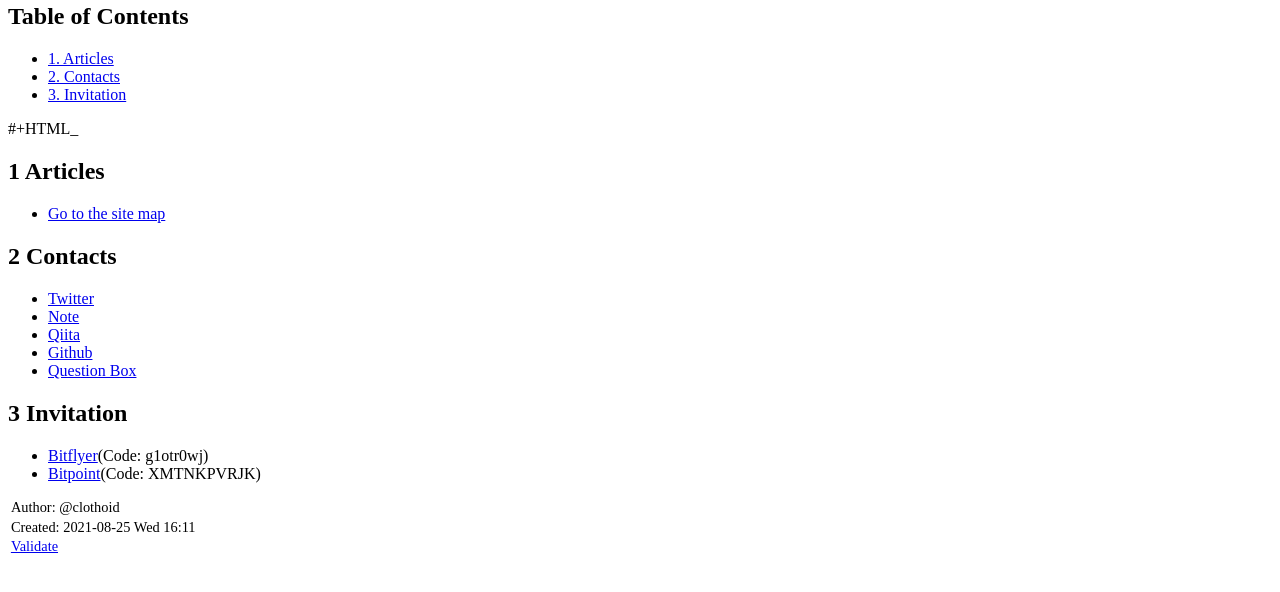
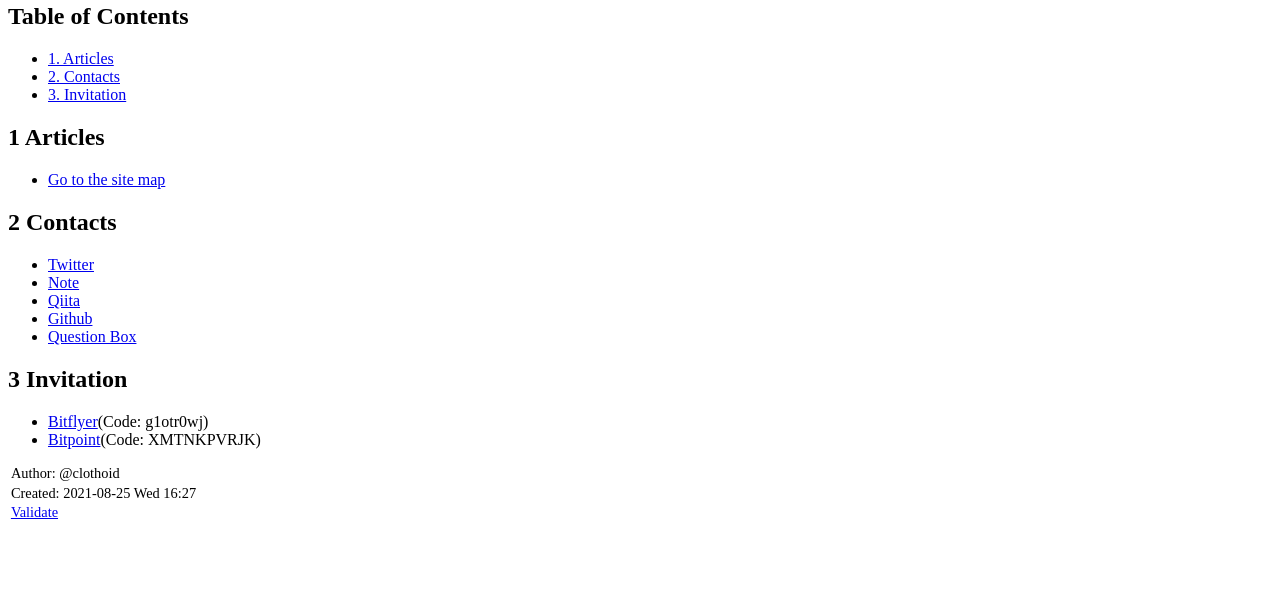
Before and after one commit to clothoid/clothoid.github.io, a plain HTML site: page docs/index.html in a window 1280 px wide. Shown: the part 132-724 px from the top of the page. Drawn offline with Linux system fonts and the light colour scheme.

```diff
--- a/docs/index.html
+++ b/docs/index.html
@@ -3,7 +3,7 @@
 "http://www.w3.org/TR/xhtml1/DTD/xhtml1-strict.dtd">
 <html xmlns="http://www.w3.org/1999/xhtml" lang="en" xml:lang="en">
 <head>
-<!-- 2021-08-25 Wed 16:11 -->
+<!-- 2021-08-25 Wed 16:27 -->
 <meta http-equiv="Content-Type" content="text/html;charset=utf-8" />
 <meta name="viewport" content="width=device-width, initial-scale=1" />
 <title>@clothoid's Home Page</title>
@@ -261,9 +261,6 @@
 </ul>
 </div>
 </div>
-<p>
-#+HTML_
-</p>
 
 <div id="outline-container-org956a70e" class="outline-2">
 <h2 id="org956a70e"><span class="section-number-2">1</span> Articles</h2>
@@ -299,7 +296,7 @@
 </div>
 <div id="postamble" class="status">
 <p class="author">Author: @clothoid</p>
-<p class="date">Created: 2021-08-25 Wed 16:11</p>
+<p class="date">Created: 2021-08-25 Wed 16:27</p>
 <p class="validation"><a href="http://validator.w3.org/check?uri=referer">Validate</a></p>
 </div>
 </body>
```
Also changed, not shown: docs/sitemap.html (+2 -2 lines), 2 other files.
